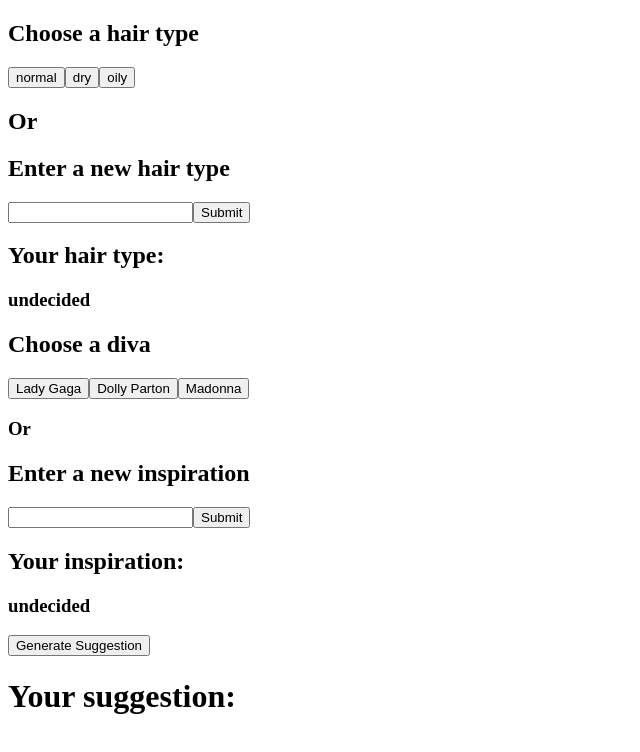
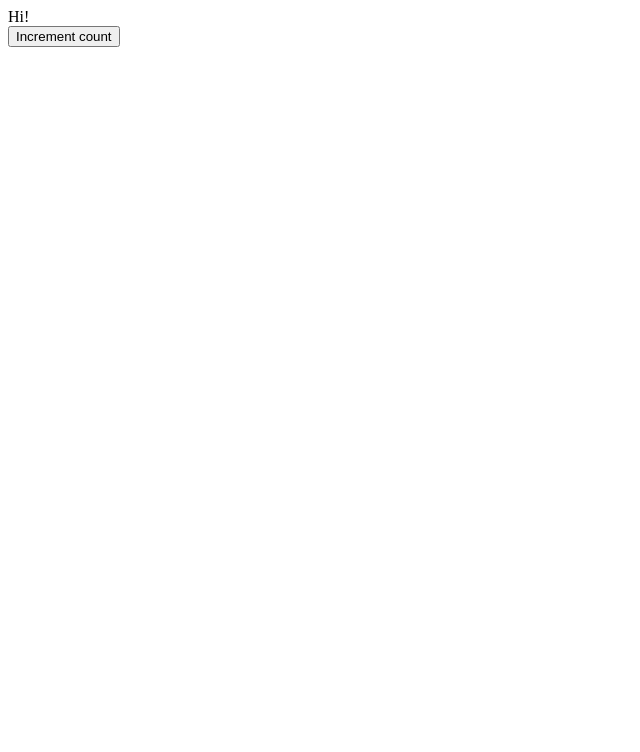
Before and after one commit to timdecillis/Hair-Nor-There, a React (Create React App) app: page / in a window 1280 px wide. Shown: the top 752 px of the page, without its empty margins (0-640 px from the left). Built offline with nearby package versions, Linux system fonts and the light colour scheme.

Commit message:
Added newStore and redid App component

```diff
--- a/package.json
+++ b/package.json
@@ -9,7 +9,8 @@
     "react-dom": "^17",
     "react-redux": "^7.2.4",
     "react-router-dom": "^5.1.2",
-    "react-scripts": "^4"
+    "react-scripts": "^4",
+    "redux": "^4.2.1"
   },
   "scripts": {
     "start": "react-scripts start",
--- a/src/App.js
+++ b/src/App.js
@@ -1,64 +1,79 @@
 import React from 'react'
-import { useSelector, useDispatch } from 'react-redux'
+import { Dispatch } from 'redux'
+const App = () => {
 
-import HairType from './components/HairType/HairType'
-import Inspiration from './components/Inspiration/Inspiration'
-import Suggestion from './components/Suggestion/Suggestion'
-import { getInspirations } from './components/Inspiration/inspirationSlice'
-import { getTypes } from './components/HairType/typesSlice'
-import { createSuggestion } from './components/Suggestion/suggestionSlice'
-
-const App = () => {
-  const { userType } = useSelector(getTypes)
-  const type = userType
-  const { userInspiration } = useSelector(getInspirations)
-  const inspiration = userInspiration
-  const dispatch = useDispatch()
-
-
-  const generate = () => {
-    let suggestion;
-    if (!type || !inspiration) return
-    if (type === 'oily' && inspiration === 'Lady Gaga') {
-      suggestion = 'The Greasy Diva'
-    }
-    if (type === 'normal' && inspiration === 'Lady Gaga') {
-      suggestion = 'The Basic Diva'
-    }
-    if (type === 'dry' && inspiration === 'Lady Gaga') {
-      suggestion = 'The Starchy Diva'
-    }
-    if (type === 'oily' && inspiration === 'Dolly Parton') {
-      suggestion = 'The Greasy Queen'
-    }
-    if (type === 'normal' && inspiration === 'Dolly Parton') {
-      suggestion = 'The Basic Queen'
-    }
-    if (type === 'dry' && inspiration === 'Dolly Parton') {
-      suggestion = 'The Starchy Queen'
-    }
-    if (type === 'oily' && inspiration === 'Madonna') {
-      suggestion = 'The Greasy Icon'
-    }
-    if (type === 'normal' && inspiration === 'Madonna') {
-      suggestion = 'The Basic Icon'
-    }
-    if (type === 'dry' && inspiration === 'Madonna') {
-      suggestion = 'The Starchy Icon'
-    }
-    dispatch(createSuggestion({ suggestion }))
+  const increment = () => {
 
   }
 
   return (
-    <div>
-      <HairType />
-      <Inspiration />
-      <button
-        onClick={generate}>Generate Suggestion</button>
-      <Suggestion />
-    </div>
+    <>
+      <div>Hi!</div>
+      <button>Increment count</button>
+    </>
   )
 }
 
 export default App
+// import { useSelector, useDispatch } from 'react-redux'
+
+// import HairType from './components/HairType/HairType'
+// import Inspiration from './components/Inspiration/Inspiration'
+// import Suggestion from './components/Suggestion/Suggestion'
+// import { getInspirations } from './components/Inspiration/inspirationSlice'
+// import { getTypes } from './components/HairType/typesSlice'
+// import { createSuggestion } from './components/Suggestion/suggestionSlice'
+
+// const App = () => {
+//   const { userType } = useSelector(getTypes)
+//   const type = userType
+//   const { userInspiration } = useSelector(getInspirations)
+//   const inspiration = userInspiration
+//   const dispatch = useDispatch()
+
+//   const generate = () => {
+//     let suggestion;
+//     if (!type || !inspiration) return
+//     if (type === 'oily' && inspiration === 'Lady Gaga') {
+//       suggestion = 'The Greasy Diva'
+//     }
+//     if (type === 'normal' && inspiration === 'Lady Gaga') {
+//       suggestion = 'The Basic Diva'
+//     }
+//     if (type === 'dry' && inspiration === 'Lady Gaga') {
+//       suggestion = 'The Starchy Diva'
+//     }
+//     if (type === 'oily' && inspiration === 'Dolly Parton') {
+//       suggestion = 'The Greasy Queen'
+//     }
+//     if (type === 'normal' && inspiration === 'Dolly Parton') {
+//       suggestion = 'The Basic Queen'
+//     }
+//     if (type === 'dry' && inspiration === 'Dolly Parton') {
+//       suggestion = 'The Starchy Queen'
+//     }
+//     if (type === 'oily' && inspiration === 'Madonna') {
+//       suggestion = 'The Greasy Icon'
+//     }
+//     if (type === 'normal' && inspiration === 'Madonna') {
+//       suggestion = 'The Basic Icon'
+//     }
+//     if (type === 'dry' && inspiration === 'Madonna') {
+//       suggestion = 'The Starchy Icon'
+//     }
+//     dispatch(createSuggestion({ suggestion }))
+
+//   }
+
+//   return (
+//     <div>
+//       <HairType />
+//       <Inspiration />
+//       <button
+//         onClick={generate}>Generate Suggestion</button>
+//       <Suggestion />
+//     </div>
+//   )
+// }
+
+// export default App
--- /dev/null
+++ b/src/components/redux.js
@@ -0,0 +1,10 @@
+import { compose } from 'redux';
+
+console.log(compose)
+const makeLouder = string => string.toUpperCase();
+const repeatThree = string => string.repeat(3);
+const embolden = string => string.bold();
+
+const composed = compose(makeLouder, repeatThree, embolden);
+
+console.log(composed('hello'));
--- a/src/index.js
+++ b/src/index.js
@@ -2,7 +2,8 @@
 import ReactDOM from 'react-dom'
 import { Provider } from 'react-redux'
 
-import store from './store'
+
+import store from './newStore'
 import App from './App'
 
 ReactDOM.render(
--- /dev/null
+++ b/src/react-app-env.d.ts
@@ -0,0 +1 @@
+/// <reference types="react-scripts" />
--- /dev/null
+++ b/src/reducer.ts
@@ -0,0 +1,8 @@
+const initialState = {value: 0};
+
+export const reducer = (state = initialState, action: any) => {
+  if (action.type === 'INCREMENT') {
+    return {value: state.value + 1}
+  }
+  return state;
+}
```
Also changed, not shown: src/newStore.ts (added, +7 -0 lines), tsconfig.json (added, +26 -0 lines), 1 other file (tests, documents, lock files or other folders).
